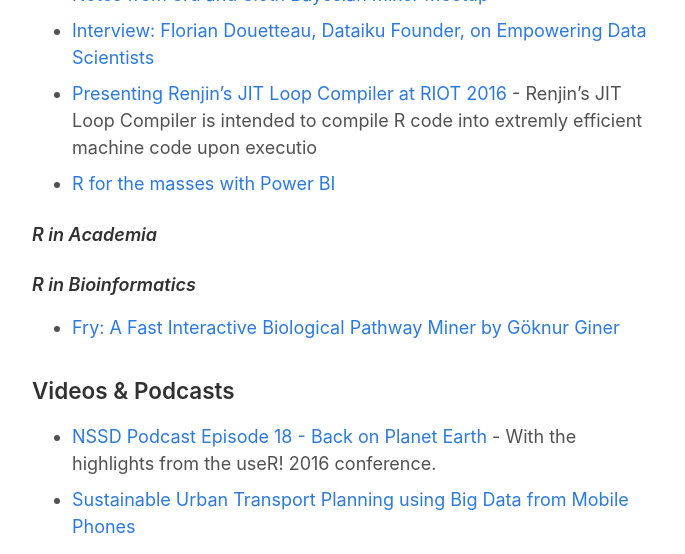
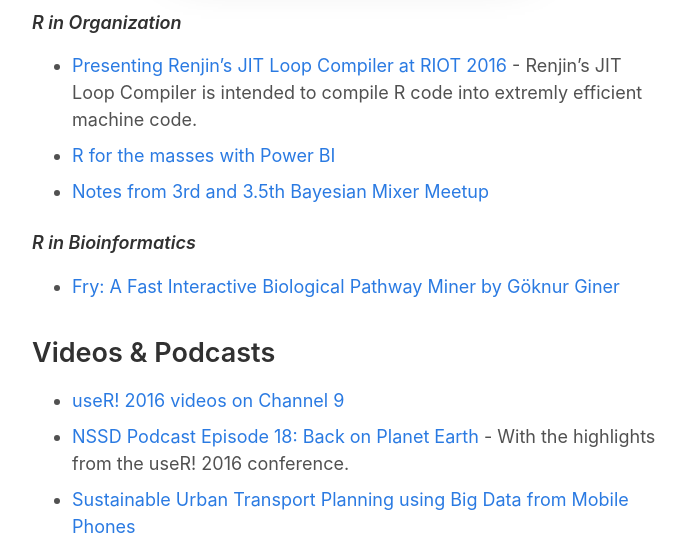
Before and after one commit to rweekly/rweekly.org, a Jekyll site: the page built from draft.md, in a window 1280 px wide and 1400 px high, scrolled down 5019 px, cut to the strip 240-794 px from the top of the window. Shown: the whole strip, without its empty margins (293-978 px from the left). Built offline with Jekyll 4.4.1, drawn with Linux system fonts in a browser that asks for light colours; comment, search, counter and statistics services are not loaded; some of the changed text lies outside the part shown.

Commit message:
Draft: issue 7

```diff
--- a/draft.md
+++ b/draft.md
@@ -11,13 +11,17 @@
 
 *Digested by R Weekly Members*
 
++ [A Simple Prediction Web Service Using the New fiery Package](http://rud.is/b/2016/07/05/a-simple-prediction-web-service-using-the-new-firery-package/)
 
++ [Starting Out with R and Shiny by Oliver Keyes](https://ironholds.org/projects/r_shiny/)
 
-## R Community Updates
++ [NSSD Podcast Episode 18: Back on Planet Earth](https://soundcloud.com/nssd-podcast/episode-18-back-on-planet-earth) - With the highlights from the useR! 2016 conference.
 
-### News & Blog Posts
+## News & Blog Posts
 
 #### Tutorials
+
++ [Resume & Interview Tips For R Programmers](http://www.programmingr.com/content/resume-interview-tips-r-programmers/)
 
 + [useR! 2016 Tutorials: Part 2](http://blog.revolutionanalytics.com/2016/07/user-2016-tutorials-part-2-.html)
 
@@ -25,9 +29,9 @@
 
 + [Best practices for logging computational systems in R and Python](https://cartesianfaith.com/2016/07/07/best-practices-for-logging-computational-systems-in-r-and-python/)
 
-+ [Bridging The Political [Polygons] Gap with ggplot2](http://rud.is/b/2016/07/07/bridging-the-political-polygons-gap-with-ggplot2/)
++ [Bridging The Political Polygons Gap with ggplot2](http://rud.is/b/2016/07/07/bridging-the-political-polygons-gap-with-ggplot2/)
 
-![Bridging The Political [Polygons] Gap with ggplot2](https://rud.is/b/wp-content/uploads/2016/07/engalpha.png)
+![Bridging The Political Polygons Gap with ggplot2](https://rud.is/b/wp-content/uploads/2016/07/engalpha.png)
 
 + [Express dplyr Part II](https://rollingyours.wordpress.com/2016/07/07/express-dplyr-part-ii/)
 
@@ -77,8 +81,6 @@
 
 + [Latest on the Julia Language (vs. R)](https://matloff.wordpress.com/2016/07/06/latest-on-the-julia-language-vs-r/)
 
-+ [Resume & Interview Tips For R Programmers](http://www.programmingr.com/content/resume-interview-tips-r-programmers/)
-
 + [Text Mining with R on Vikings episode scripts](http://www.programmingr.com/content/resume-interview-tips-r-programmers/)
 
 + [Visualizing Stirling’s Approximation With Highcharts](https://aschinchon.wordpress.com/2016/07/05/visualizing-stirlings-approximation-with-highcharts/)
@@ -105,49 +107,45 @@
 
 #### R in Organization
 
-+ [Notes from 3rd and 3.5th Bayesian Mixer Meetup](http://www.magesblog.com/2016/07/notes-from-3rd-and-35th-bayesian-mixer.html)
-
-+ [Interview: Florian Douetteau, Dataiku Founder, on Empowering Data Scientists](http://www.kdnuggets.com/2016/07/interview-florian-douetteau-dataiku-empowering-data-scientists.html)
-
-+ [Presenting Renjin's JIT Loop Compiler at RIOT 2016](http://www.renjin.org/blog/2016-07-03-riot-workshop-compiler-presentation.html) - Renjin’s JIT Loop Compiler is intended to compile R code into extremly efficient machine code upon executio
++ [Presenting Renjin's JIT Loop Compiler at RIOT 2016](http://www.renjin.org/blog/2016-07-03-riot-workshop-compiler-presentation.html) - Renjin’s JIT Loop Compiler is intended to compile R code into extremly efficient machine code.
 
 + [R for the masses with Power BI](https://powerbi.microsoft.com/en-us/blog/r-visuals-in-powerbi-service/)
 
-#### R in Academia
-
++ [Notes from 3rd and 3.5th Bayesian Mixer Meetup](http://www.magesblog.com/2016/07/notes-from-3rd-and-35th-bayesian-mixer.html)
 
 #### R in Bioinformatics
 
 + [Fry: A Fast Interactive Biological Pathway Miner by Göknur Giner](https://github.com/goknurginer/useR2016)
 
-### Videos & Podcasts
+## Videos & Podcasts
 
-+ [NSSD Podcast Episode 18 - Back on Planet Earth](https://soundcloud.com/nssd-podcast/episode-18-back-on-planet-earth) - With the highlights from the useR! 2016 conference.
++ [useR! 2016 videos on Channel 9](https://channel9.msdn.com/Events/useR-international-R-User-conference/useR2016)
+
++ [NSSD Podcast Episode 18: Back on Planet Earth](https://soundcloud.com/nssd-podcast/episode-18-back-on-planet-earth) - With the highlights from the useR! 2016 conference.
 
 + [Sustainable Urban Transport Planning using Big Data from Mobile Phones](http://blog.danielemaasit.com/2016/07/07/incase-you-missed-it-my-talk-at-the-united-nations-global-pulse-worshop/)
 
 <iframe width="640" height="360" src="https://www.youtube.com/embed/47IjdD2yyGE" frameborder="0" allowfullscreen></iframe>
 
-
-### Resources
+## Resources
 
 + [Starting Out with R and Shiny by Oliver Keyes](https://ironholds.org/projects/r_shiny/)
 
 + [Tufte in R](http://motioninsocial.com/tufte/)
 
-### New Releases
+## New Releases
 
-+ [tibble 1.1](https://blog.rstudio.org/2016/07/05/tibble-1-1/) - now consistently using “tibble” as the key word in creation, coercion, and testing functions. [release notes](https://github.com/hadley/tibble/releases/tag/v1.1).
-+ [httr 1.2.0](https://blog.rstudio.org/2016/07/05/httr-1-2-0/) - [release notes](https://github.com/hadley/httr/releases/tag/v1.2.0).
-+ [xml2 1.0.0 ](https://blog.rstudio.org/2016/07/05/xml2-1-0-0/) - [release notes](https://github.com/hadley/xml2/releases/tag/v1.0.0).
++ [tibble 1.1](https://blog.rstudio.org/2016/07/05/tibble-1-1/) - now consistently using “tibble” as the key word in creation, coercion, and testing functions. [release notes](https://github.com/hadley/tibble/releases/tag/v1.1)
++ [httr 1.2.0](https://blog.rstudio.org/2016/07/05/httr-1-2-0/) - [release notes](https://github.com/hadley/httr/releases/tag/v1.2.0)
++ [xml2 1.0.0 ](https://blog.rstudio.org/2016/07/05/xml2-1-0-0/) - [release notes](https://github.com/hadley/xml2/releases/tag/v1.0.0)
 + [ezsummary 0.2.0](https://cran.r-project.org/web/packages/ezsummary/) - [release notes](https://cran.r-project.org/web/packages/ezsummary/NEWS)
 
 
-### New Packages & Tools
+## New Packages & Tools
 
-+ [ttbbeer - US Beer Statistics from TTB](https://github.com/jasdumas/ttbbeer)
++ [ttbbeer](https://github.com/jasdumas/ttbbeer) - US Beer Statistics from TTB.
 
-+ [clustermq - Send function calls as LSF jobs](https://github.com/mschubert/clustermq)
++ [clustermq](https://github.com/mschubert/clustermq) - Send function calls as LSF jobs.
 
 ## R Project Updates
 
```
Also changed, not shown: other parts of draft.md (+2 -2 lines).
